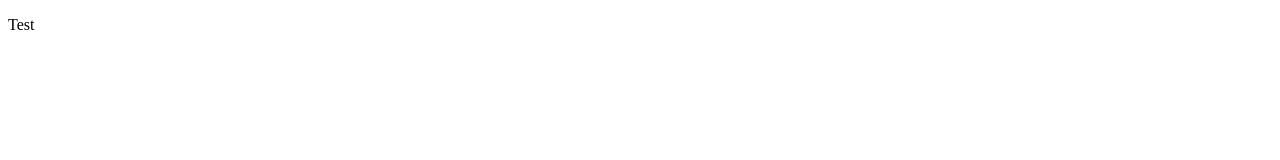
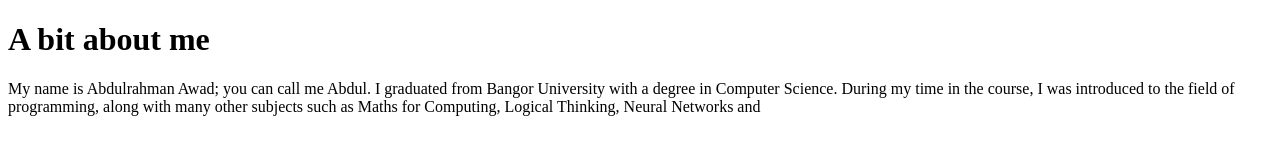
Before and after one commit to warak3inab/portfolio, a plain HTML site: page index.html in a window 1280 px wide. Drawn offline with Linux system fonts and the light colour scheme.

Commit message:
adding data

```diff
--- a/index.html
+++ b/index.html
@@ -7,6 +7,13 @@
     <title>Document</title>
 </head>
 <body>
-    <p>Test</p>
+	<h1>A bit about me</h1>
+    <p>My name is <span>Abdulrahman Awad</span>; you can call me
+	<span>Abdul</span>. I graduated
+	from Bangor University with a degree in Computer Science. During
+	my time in the course, I was introduced to the field of programming,
+	along with many other subjects such as Maths for Computing,
+	Logical Thinking, Neural Networks and </p>
+
 </body>
 </html>
--- /dev/null
+++ b/sscss.css
@@ -0,0 +1,23 @@
+th {
+    color: darkred;
+    border: 3px solid black;
+}
+
+td {
+    border: 1px solid black;
+    font-style: bold;
+}
+
+body {
+    background-color: lightgreen;
+}
+
+h1 {
+    color: darkred;
+    font-size: 60px;
+    text-align: center;
+    font: 'Gill Sans';
+}
+table {
+    text-align: center;
+}
--- /dev/null
+++ b/style.css
@@ -0,0 +1,7 @@
+p {
+	color:red;
+
+}
+span{
+	color:green;
+}
```
Also changed, not shown: sportsteam.html (added, +31 -0 lines), 1 other file.
